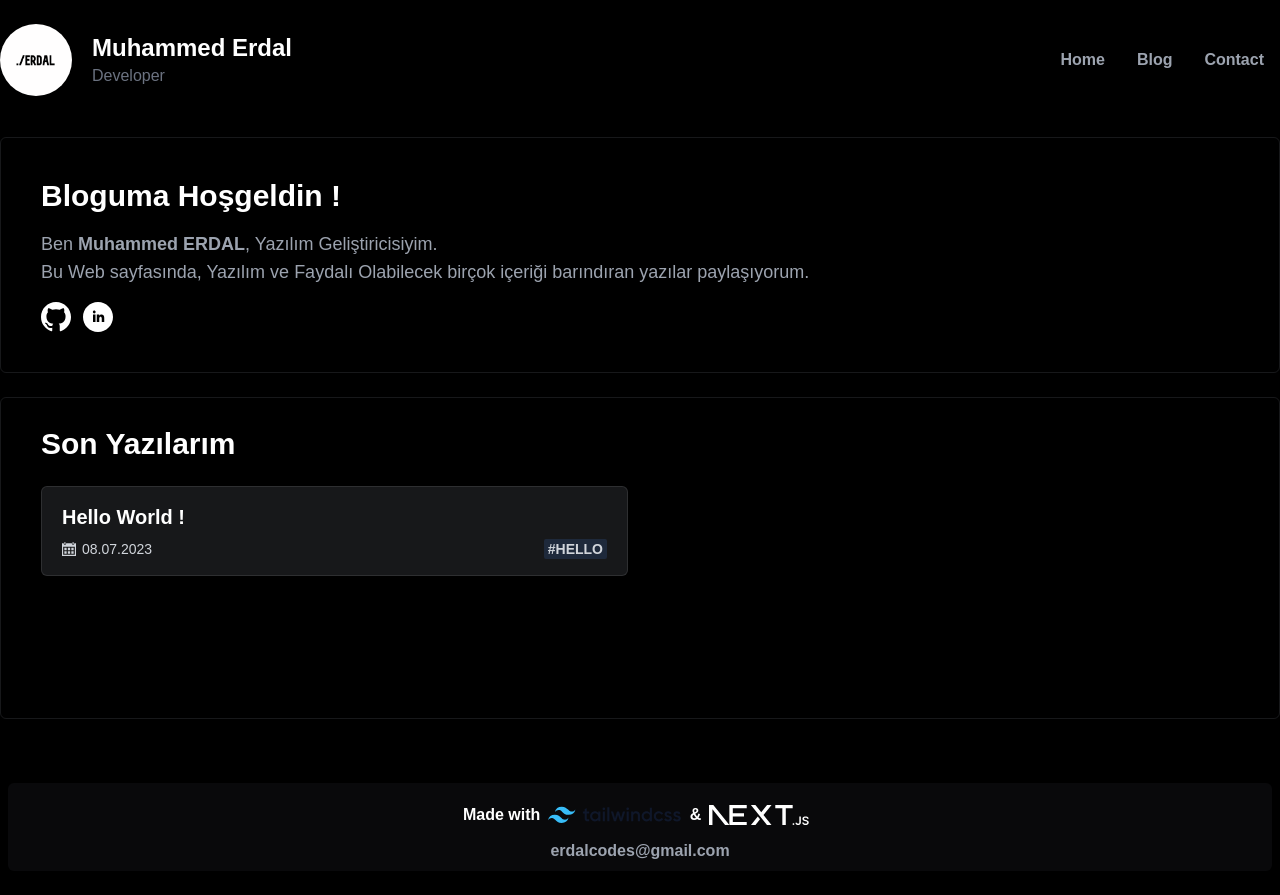
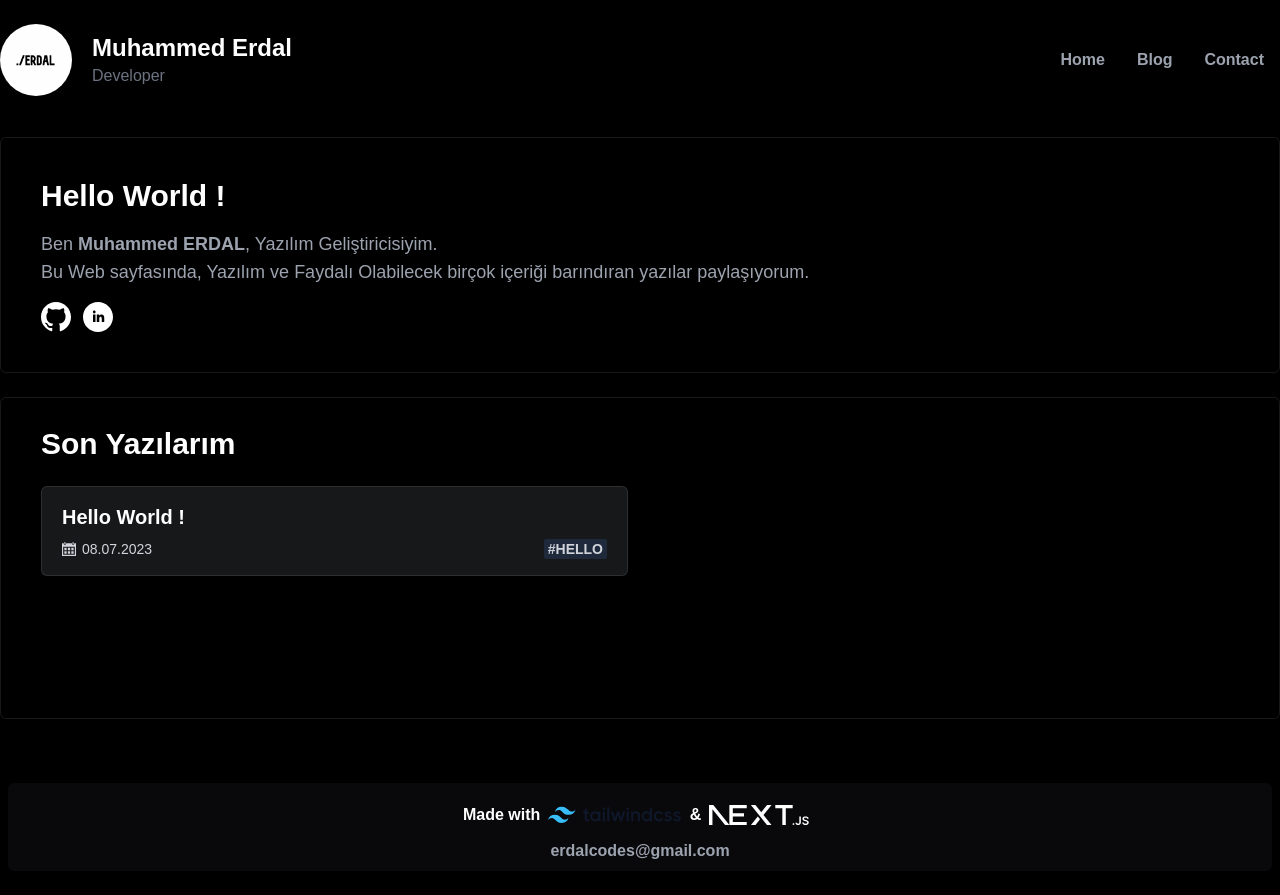
Before and after one commit to coderdal/erdal-blog, a Next.js app: page / in a window 1280 px wide. Built offline with nearby package versions, Linux system fonts and the light colour scheme.

Commit message:
home banner title changed

```diff
--- a/app/components/Home/HomeBanner.jsx
+++ b/app/components/Home/HomeBanner.jsx
@@ -3,7 +3,7 @@
 const HomeBanner = () => {
   return (
     <section className="p-6 lg:p-10 border rounded-md  border-blue-100/10 max-xl:mx-3">
-      <h1 className="text-3xl font-bold">Bloguma Hoşgeldin !</h1>
+      <h1 className="text-3xl font-bold">Hello World !</h1>
 
       <p className="text-md lg:text-lg text-gray-400 py-4">
         Ben <strong>Muhammed ERDAL</strong>, Yazılım Geliştiricisiyim.
```
